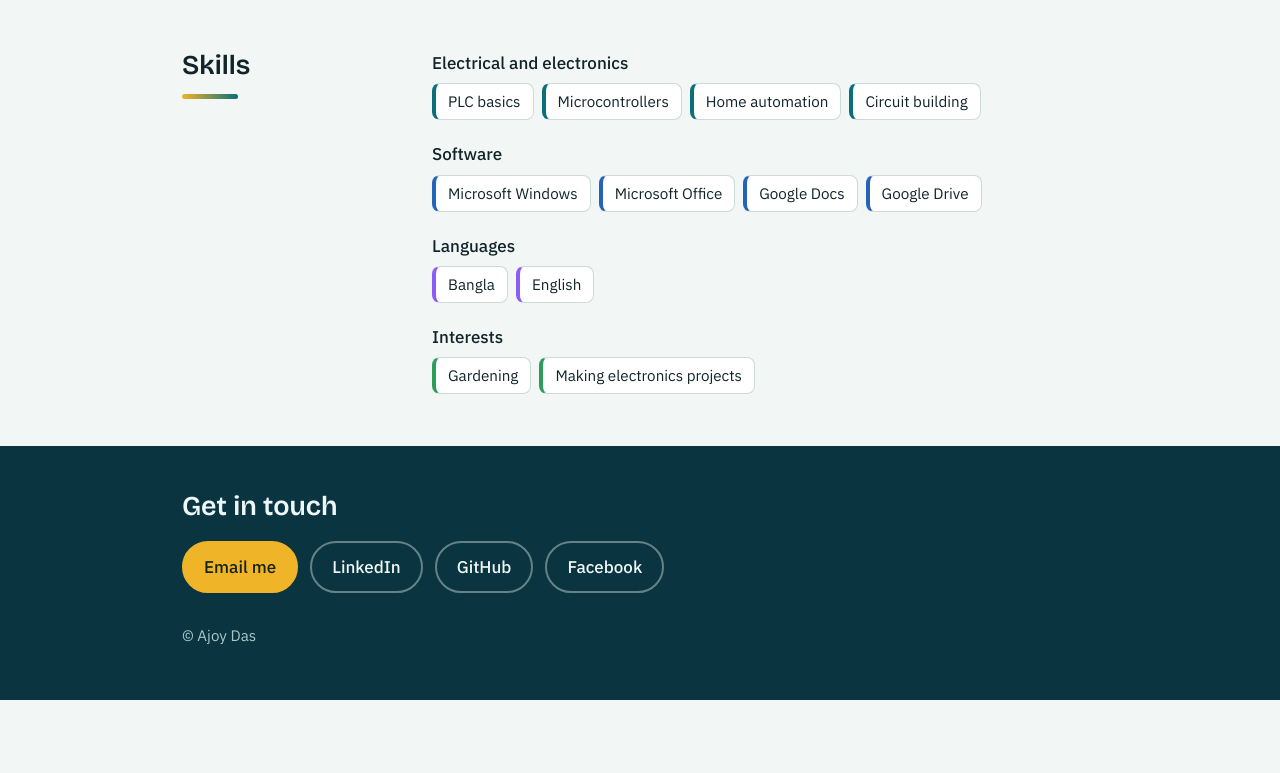
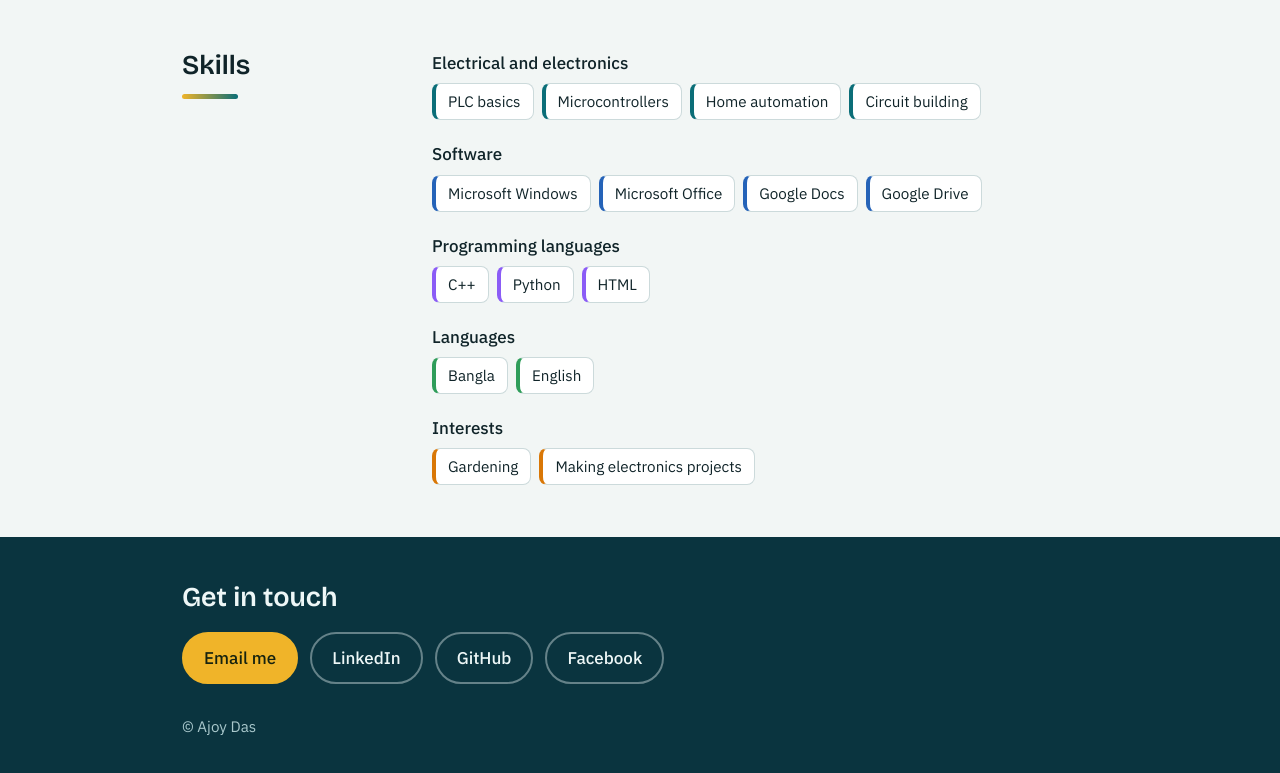
Before and after one commit to AjoyDas76/Ajoy-Das, a plain HTML site: page index.html in a window 1280 px wide. Shown: the part 3181-3954 px from the top of the page. Before the commit the page ends 3881 px from the top, so only its background shows below. Drawn offline with nearby package versions, Linux system fonts and the light colour scheme.

Commit message:
Update index.html

```diff
--- a/index.html
+++ b/index.html
@@ -137,6 +137,7 @@ dd span{background:var(--card);border:1px solid var(--line);border-left:4px soli
 dl>div:nth-child(2) span{border-left-color:#2563B8}
 dl>div:nth-child(3) span{border-left-color:#8B5CF6}
 dl>div:nth-child(4) span{border-left-color:#2F9D5A}
+dl>div:nth-child(5) span{border-left-color:#D97706}
 
 footer{background:var(--lake);color:var(--on-lake-muted);padding:44px 0 52px}
 footer h2{color:var(--on-lake);margin:0 0 18px}
@@ -342,6 +343,7 @@ footer p{margin:0;font-size:.95rem}
     <dl>
       <div><dt>Electrical and electronics</dt><dd><span>PLC basics</span><span>Microcontrollers</span><span>Home automation</span><span>Circuit building</span></dd></div>
       <div><dt>Software</dt><dd><span>Microsoft Windows</span><span>Microsoft Office</span><span>Google Docs</span><span>Google Drive</span></dd></div>
+      <div><dt>Programming languages</dt><dd><span>C++</span><span>Python</span><span>HTML</span></dd></div>
       <div><dt>Languages</dt><dd><span>Bangla</span><span>English</span></dd></div>
       <div><dt>Interests</dt><dd><span>Gardening</span><span>Making electronics projects</span></dd></div>
     </dl>
```
